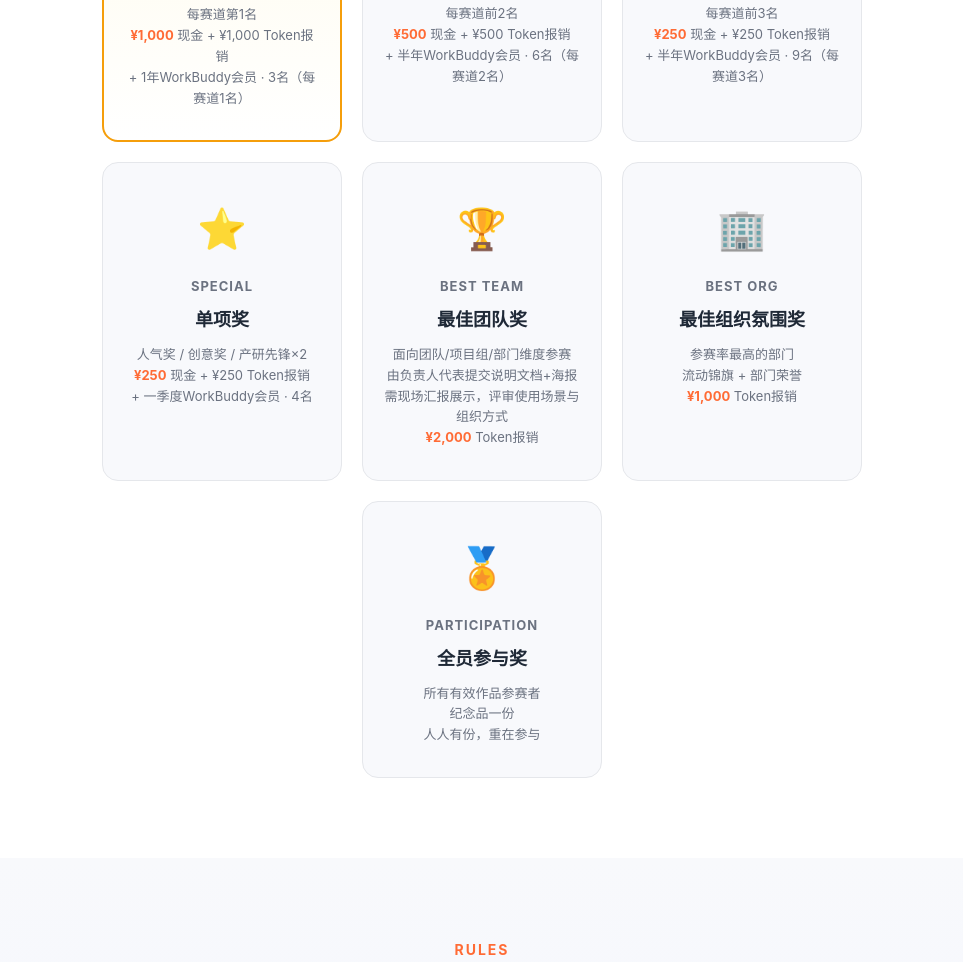
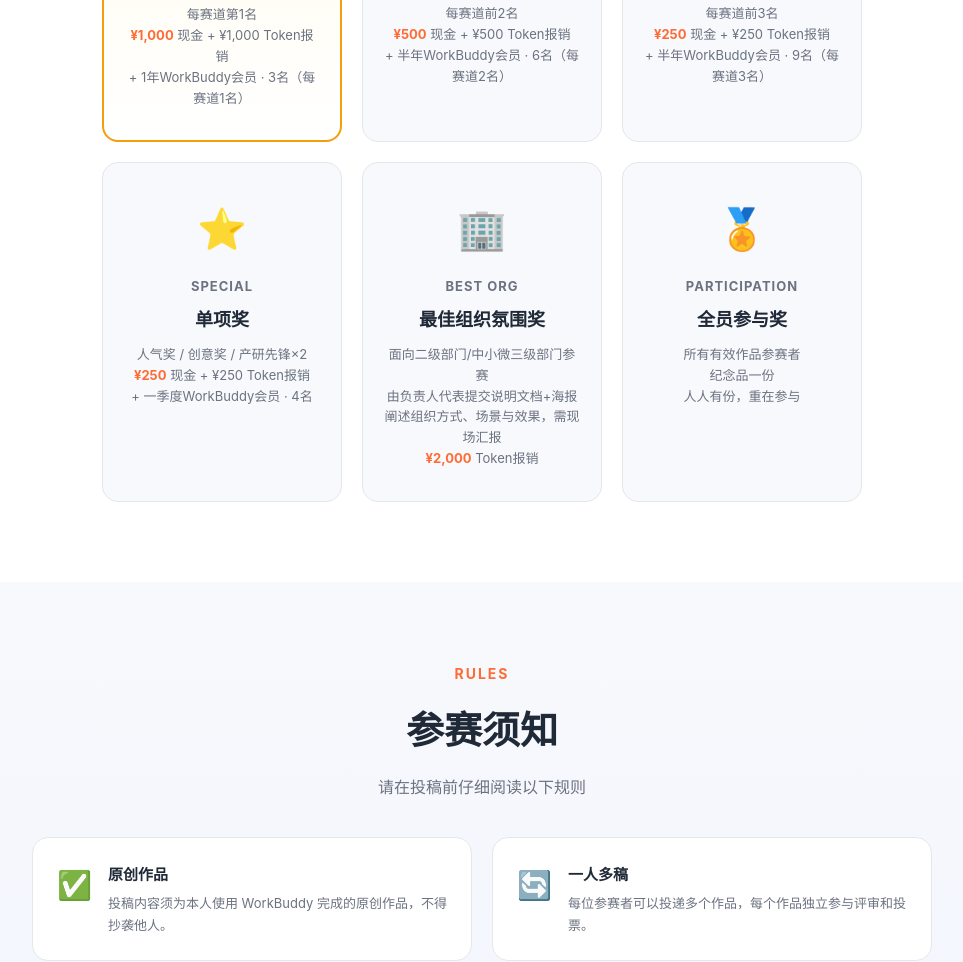
Before and after one commit to sherry000219/workbuddy001, a website: page public/index.html in a window 1280 px wide. Shown: the part 4097-5059 px from the top of the page, without its empty margins (158-1121 px from the left). Drawn offline with Linux system fonts and the light colour scheme.

Commit message:
docs: merge team+org award into single best org award ¥2000 token

```diff
--- a/public/index.html
+++ b/public/index.html
@@ -324,16 +324,10 @@ body { font-family: -apple-system, BlinkMacSystemFont, "Segoe UI", "PingFang SC"
         <div class="prize-desc">人气奖 / 创意奖 / 产研先锋×2<br><strong style="color:var(--green);">¥250</strong> 现金 + ¥250 Token报销<br>+ 一季度WorkBuddy会员 · 4名</div>
       </div>
       <div class="prize-card">
-        <div class="prize-icon">🏆</div>
-        <div class="prize-rank">BEST TEAM</div>
-        <div class="prize-title">最佳团队奖</div>
-        <div class="prize-desc">面向团队/项目组/部门维度参赛<br>由负责人代表提交说明文档+海报<br>需现场汇报展示，评审使用场景与组织方式<br><strong style="color:var(--green);">¥2,000</strong> Token报销</div>
-      </div>
-      <div class="prize-card">
         <div class="prize-icon">🏢</div>
         <div class="prize-rank">BEST ORG</div>
         <div class="prize-title">最佳组织氛围奖</div>
-        <div class="prize-desc">参赛率最高的部门<br>流动锦旗 + 部门荣誉<br><strong style="color:var(--green);">¥1,000</strong> Token报销</div>
+        <div class="prize-desc">面向二级部门/中小微三级部门参赛<br>由负责人代表提交说明文档+海报<br>阐述组织方式、场景与效果，需现场汇报<br><strong style="color:var(--green);">¥2,000</strong> Token报销</div>
       </div>
       <div class="prize-card">
         <div class="prize-icon">🏅</div>
```
Also changed, not shown: contest-promo.html (+1 -7 lines).
